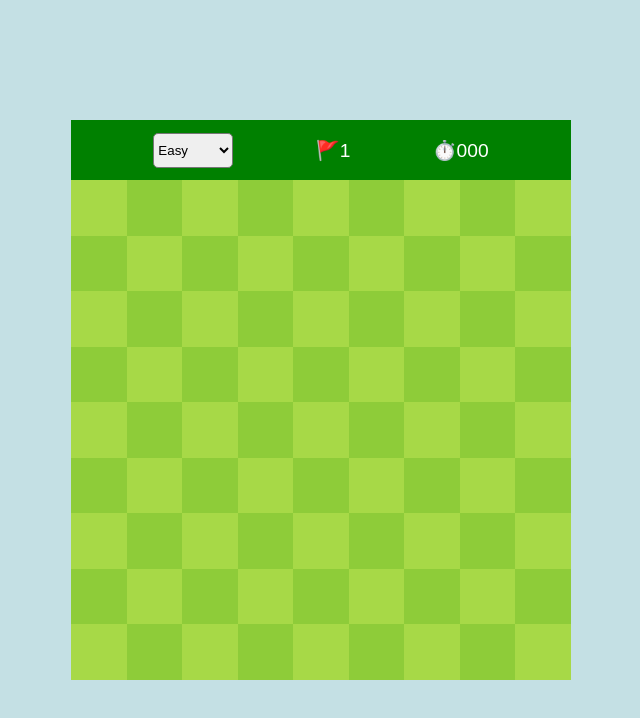
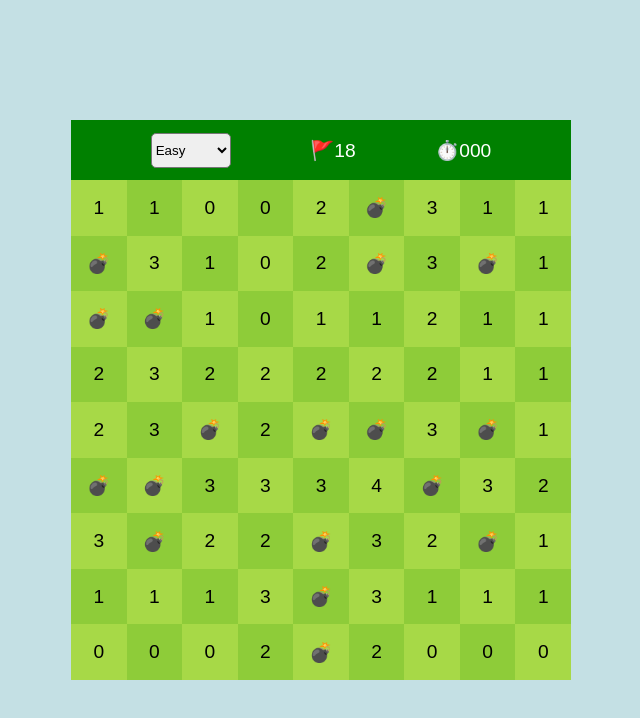
Before and after one commit to tangyvo/minesweeper-react, a React (Create React App) app: page / in a window 1280 px wide. Shown: the top 718 px of the page, without its empty margins (319-959 px from the left). Built offline with nearby package versions, Linux system fonts and the light colour scheme.

Commit message:
now calculates all neighbour bombs before game begins

```diff
--- a/src/App.js
+++ b/src/App.js
@@ -15,29 +15,28 @@ const App = () => {
   const [level, setLevel] = useState(9);
   const [grid, setGrid] = useState([]);
   const [bombs, setBombs] = useState([]);
-  let bombCount = 1;
+  let bombCount = level * 2;
   const [clickCount, setClickCount] = useState(0);
   const [gameOver, setGameOver] = useState(false);
   const [gameWon, setGameWon] = useState(false);
   const [timer, setTimer] = useState(0);
   const [isPlaying, setIsPlaying] = useState(false);
   const [flagTotal, setFlagTotal] = useState(bombCount);
-  const [emptyNeighbour, setEmptyNeighbour] = useState([]);
-  // const [isDoubleClick, setIsDoubleClick] = useState(0);
+  const [isBombsAdded, setIsBombsAdded] = useState(false);
 
   // reset game when switching levels
   useEffect(() => {
     reset();
   }, [level]);
 
-  // start and end timer
+  // timer starts/ends when game starts/ends
   useEffect(() => {
     const countDown = setInterval(() => {
       // dont increment timer when player wins or loses
       if (gameOver || gameWon) {
         return;
       }
-      // increment if game is in play
+      // increment second if game is in play
       else if (isPlaying) {
         setTimer((prev) => prev + 1);
       }
@@ -52,6 +51,12 @@ const App = () => {
     updateGrid();
   }, [bombs]);
 
+  useEffect(() => {
+    if (isBombsAdded) {
+      addNeighourBombCount();
+    }
+  }, [isBombsAdded]);
+
   // funct that resets everything
   const reset = () => {
     setGameOver(false);
@@ -62,6 +67,7 @@ const App = () => {
     setTimer(0);
     calcBomb();
     updateGrid();
+    setIsBombsAdded(false);
   };
 
   // set level state
@@ -84,6 +90,7 @@ const App = () => {
 
   // update grid array and cell object
   const updateGrid = () => {
+    if (bombs.length !== bombCount) return;
     let gridCopy = [];
     for (let y = 0; y < level; y++) {
       gridCopy.push([]);
@@ -94,39 +101,14 @@ const App = () => {
           x: x,
           isBomb: bombs.includes(y * level + x) ? true : false,
           isClicked: false,
-          neighbourBombs: null,
+          neighbourBombs: 0,
           isFlagged: false,
         });
       }
     }
     setGrid([...gridCopy]);
+    setIsBombsAdded(true);
   };
-
-  const clickHandler = (y, x) => {
-    singleClick(y, x);
-    // console.log(isDoubleClick);
-    // setIsDoubleClick((prev) => prev + 1);
-    // let timeout = setTimeout(() => {
-    //   clicks(y, x);
-    // if (isDoubleClick > 0) {
-    //   addFlag(y, x);
-    //   console.log("isDoubleClick");
-    // } else {
-    //   singleClick(y, x);
-    //   console.log("single click", isDoubleClick);
-    // }
-    //   setIsDoubleClick(0);
-    //   return clearTimeout(timeout);
-    // }, 1000);
-  };
-
-  // const clicks = (y, x) => {
-  //   if (isDoubleClick > 0) {
-  //     addFlag(y, x);
-  //   } else {
-  //     singleClick(y, x);
-  //   }
-  // };
 
   // add and remove flag from grid object
   const rightClick = (e, y, x) => {
@@ -151,18 +133,20 @@ const App = () => {
   };
 
   const singleClick = (y, x) => {
-    // set playing to false when player loses or wins
-    if (gameOver || gameWon) {
-      setIsPlaying(false);
-      return;
-    }
-    // on first turn set playing to true
+    // on first turn set playing to true (to start timer)
     if (!isPlaying) {
       setIsPlaying(true);
     }
-    // check no. of bombs nearby and if bomb was activated
-    calcNeighbourBombs(x, y);
+    // check if bomb was activated
     checkGameOver(y, x);
+
+    // set cell's click state to true
+    let gridCopy = JSON.parse(JSON.stringify(grid));
+    gridCopy[y][x].isClicked = true;
+    setGrid(gridCopy);
+
+    // increment click count;
+    setClickCount((prev) => prev + 1);
   };
 
   // check if player has won or lost
@@ -177,21 +161,21 @@ const App = () => {
     }
   };
 
-  const calcEmptyArea = () => {
-    // 1. iterate through neighbours to find empty ones
-
-    emptyNeighbour.forEach((neighbour, index) => {
-
-      console.log(grid[neighbour[0]][neighbour[1]])
-    });
-
+  const addNeighourBombCount = () => {
+    let gridCopy = JSON.parse(JSON.stringify(grid));
+    let numBombs = 0;
+    for (let y = 0; y < level; y++) {
+      for (let x = 0; x < level; x++) {
+        numBombs = calcNeighbourBombs(y, x);
+        gridCopy[x][y].neighbourBombs = numBombs;
+      }
+    }
+    setGrid([...gridCopy]);
   };
 
   const calcNeighbourBombs = (y, x) => {
-    //  made deep copy of grid
-    let gridCopy = JSON.parse(JSON.stringify(grid));
-
     let numBombs = 0;
+    // arrays to determine x and y values above and below current cell
     const yArr = [y - 1, y, y + 1];
     const xArr = [x - 1, x, x + 1];
 
@@ -208,26 +192,12 @@ const App = () => {
           (i === 1 && j === 1)
         ) {
           continue;
-        } else if (gridCopy[xArr[i]][yArr[j]].isBomb) {
+        } else if (grid[xArr[i]][yArr[j]].isBomb) {
           numBombs++;
         }
-        setEmptyNeighbour(prev => [...prev, [xArr[i], yArr[j]]]);
-        gridCopy[x][y].neighbourBombs = numBombs;
-      }
-      if (!gridCopy[x][y].isClicked) {
-        gridCopy[x][y].isClicked = true;
-        setClickCount((prev) => prev + 1);
       }
     }
-
-    if (numBombs === 0) {
-      console.log("no bombs");
-      console.log(emptyNeighbour);
-      calcEmptyArea();
-    } else {
-      setEmptyNeighbour([]);
-    }
-    setGrid(gridCopy);
+    return numBombs;
   };
 
   return (
@@ -244,7 +214,7 @@ const App = () => {
           grid={grid}
           level={level}
           bombs={bombs}
-          clickHandler={clickHandler}
+          singleClick={singleClick}
           gameOver={gameOver}
           rightClick={rightClick}
         />
--- a/src/Components/Cell.jsx
+++ b/src/Components/Cell.jsx
@@ -7,7 +7,7 @@ const Cell = ({
   isBomb,
   level,
   isClicked,
-  clickHandler,
+  singleClick,
   gameOver,
   x,
   y,
@@ -15,24 +15,23 @@ const Cell = ({
   rightClick,
   isFlagged,
 }) => {
-
   return (
     <StyleCell
       level={level}
       isClicked={isClicked}
       onContextMenu={(e) => rightClick(e, y, x)}
       index={index}
-      onClick={() => clickHandler(y, x)}
-      // onDoubleClick={(e) => clickHandler(e, y, x)}
+      onClick={() => singleClick(y, x)}
     >
       <div>
-        {isBomb && gameOver
+        {
+          isBomb
           ? "💣"
           : isFlagged
           ? "🚩"
-          : neighbourBombs !== 0
-          ? neighbourBombs
-          : ""}
+          : neighbourBombs
+        }
+
       </div>
     </StyleCell>
   );
--- a/src/Components/Flags.jsx
+++ b/src/Components/Flags.jsx
@@ -1,7 +1,12 @@
 import React from "react";
 
 const Flags = ({ flagTotal }) => {
-    return <p>🚩{flagTotal}</p>;
+  return (
+    <p>
+      <span role="img" aria-label="flag">🚩</span>
+      {flagTotal}
+    </p>
+  );
 };
 
 export default Flags;
--- a/src/Components/Game.jsx
+++ b/src/Components/Game.jsx
@@ -4,7 +4,7 @@ import { StyleGame } from "./Styles/StyleGame";
 
 import Cell from "./Cell";
 
-const Game = ({ grid, level, clickHandler, gameOver, rightClick }) => {
+const Game = ({ grid, level, singleClick, gameOver, rightClick }) => {
   return (
     <StyleGame level={level}>
       {grid.map((row) =>
@@ -19,7 +19,7 @@ const Game = ({ grid, level, clickHandler, gameOver, rightClick }) => {
             y={col.y}
             isClicked={col.isClicked}
             level={level}
-            clickHandler={clickHandler}
+            singleClick={singleClick}
             gameOver={gameOver}
             rightClick={rightClick}
           />
--- a/src/Components/Styles/StyleBody.js
+++ b/src/Components/Styles/StyleBody.js
@@ -4,6 +4,6 @@ export const StyleBody = styled.div`
   width: 500px;
 
   @media (max-width: 700px) {
-    width: 400px;
+    width: 300px;
   }
 `;
--- a/src/Components/Styles/StyleGame.js
+++ b/src/Components/Styles/StyleGame.js
@@ -8,6 +8,6 @@ export const StyleGame = styled.div`
     align-self: center;
 
     @media (max-width: 700px) {
-        height: 400px;
+        height: 300px;
     }
 `;
--- a/src/Components/Timer.jsx
+++ b/src/Components/Timer.jsx
@@ -3,7 +3,9 @@ import React from "react";
 const Timer = ({ timer }) => {
   return (
     <p>
-      ⏱️
+      <span role="img" aria-label="timer">
+        ⏱️
+      </span>
       {timer === 0
         ? "000"
         : timer < 10
```
Also changed, not shown: 1 other file (tests, documents, lock files or other folders).
